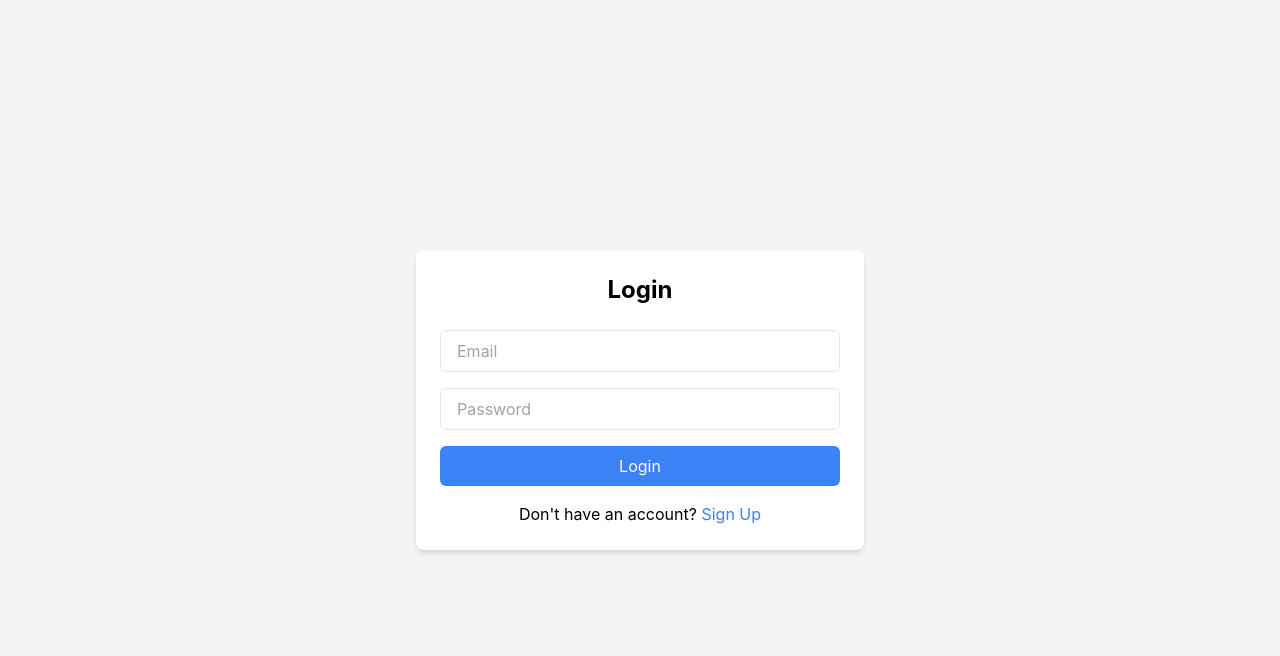
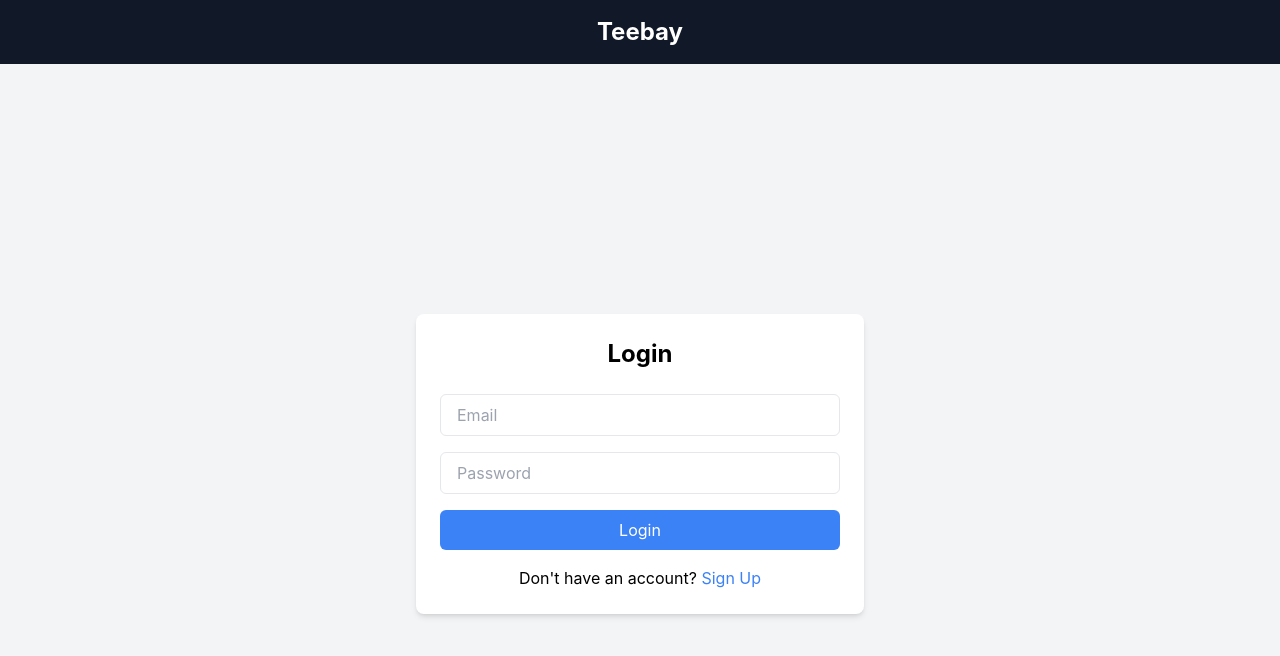
Before and after one commit to shafquatulbari/teebay, a React (Create React App) app in the folder frontend/: page /login in a window 1280 px wide. Shown: the top 656 px of the page. Built offline with nearby package versions, Linux system fonts and the light colour scheme.

Commit message:
title for the app

```diff
--- a/frontend/src/App.js
+++ b/frontend/src/App.js
@@ -28,6 +28,9 @@ const AppRoutes = ({ isAuthenticated, setIsAuthenticated }) => {
 
   return (
     <div>
+      <header className="p-4 bg-gray-900 text-white text-center text-2xl font-bold">
+        Teebay
+      </header>
       {isAuthenticated && (
         <nav className="p-4 bg-gray-800 text-white flex justify-between items-center">
           <h1 className="text-lg font-bold">
```
